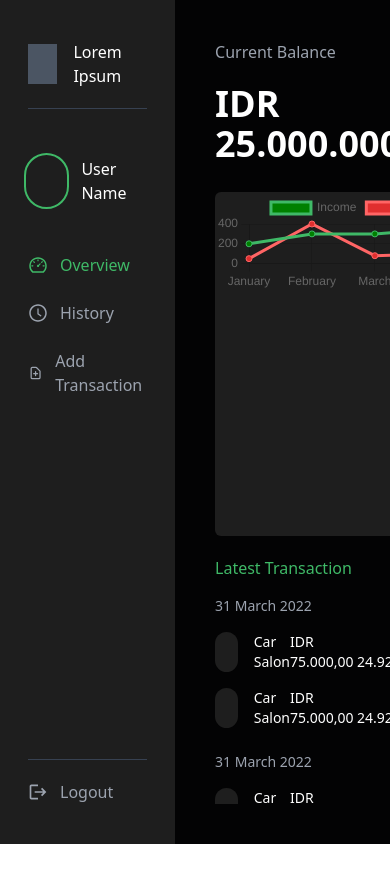
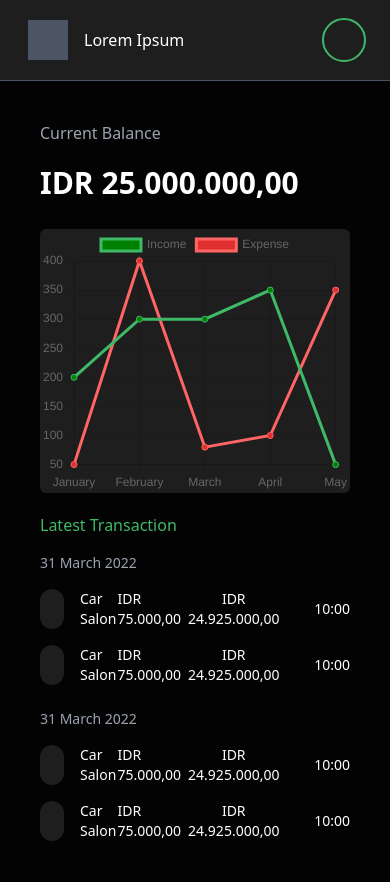
Before and after one commit to stanleyclaudius/financial-tracker, a React (Create React App) app in the folder client/: page / in a window 390 px wide. Shown: the top 882 px of the page. Before the commit the page ends 844 px from the top, so only its background shows below. Built offline with nearby package versions, Linux system fonts and the light colour scheme.

Commit message:
Create responsive design for sidebar

```diff
--- /dev/null
+++ b/client/src/components/general/Navbar.tsx
@@ -0,0 +1,56 @@
+import { useState, useEffect, useRef } from 'react'
+import { AiOutlineClockCircle, AiOutlineDashboard } from 'react-icons/ai'
+import { HiOutlineDocumentAdd } from 'react-icons/hi'
+import { MdLogout } from 'react-icons/md'
+import { Link, useLocation } from 'react-router-dom'
+
+const Navbar = () => {
+  const [openDropdown, setOpenDropdown] = useState(false)
+
+  const { pathname } = useLocation()
+
+  const dropdownRef = useRef() as React.MutableRefObject<HTMLDivElement>
+
+  useEffect(() => {
+    const checkIfClickedOutside = (e: MouseEvent) => {
+      if (openDropdown && dropdownRef.current && !dropdownRef.current.contains(e.target as Node)) {
+        setOpenDropdown(false)
+      }
+    }
+
+    document.addEventListener('mousedown', checkIfClickedOutside)
+    return () => document.removeEventListener('mousedown', checkIfClickedOutside)
+  }, [openDropdown])
+
+  return (
+    <div className='flex md:hidden w-full bg-secondary text-white items-center justify-between px-7 py-5 border-b border-gray-600 sticky top-0'>
+      <div className='flex items-center gap-4'>
+        <div className='w-10 h-10 bg-gray-600'></div>
+        <p>Lorem Ipsum</p>
+      </div>
+      <div ref={dropdownRef} className='flex items-center gap-4 relative'>
+        <div onClick={() => setOpenDropdown(!openDropdown)} className='w-9 h-9 rounded-full cursor-pointer outline outline-2 outline-offset-2 outline-accent'></div>
+        <div className={`${openDropdown ? 'scale-y-1' : 'scale-y-0'} transition-[transform] origin-top absolute top-[100%] mt-3 right-0 w-[180px] bg-gray-700 rounded-md`}>
+          <Link to='/' className={`flex items-center gap-3 p-3 border-b border-gray-500 w-full w-fit hover:text-accent hover:font-medium ${pathname === '/' || pathname === '/index' ? 'text-accent font-medium' : 'text-gray-400'}`}>
+            <AiOutlineDashboard className='text-xl' />
+            Overview
+          </Link>
+          <Link to='/history' className='flex items-center gap-3 w-fit p-3 border-b border-gray-500 w-full text-gray-400 hover:text-accent hover:font-medium'>
+            <AiOutlineClockCircle className='text-xl' />
+            History
+          </Link>
+          <Link to='/' className='flex items-center gap-3 w-fit p-3 border-b border-gray-500 w-full text-gray-400 hover:text-accent hover:font-medium'>
+            <HiOutlineDocumentAdd className='text-xl' />
+            Add Transaction
+          </Link>
+          <div className='flex items-center gap-3 text-gray-400 p-3 cursor-pointer w-full hover:text-accent hover:font-medium'>
+            <MdLogout className='text-xl' />
+            Logout
+          </div>
+        </div>
+      </div>
+    </div>
+  )
+}
+
+export default Navbar
--- a/client/src/components/general/NewsContainer.tsx
+++ b/client/src/components/general/NewsContainer.tsx
@@ -2,7 +2,7 @@ import NewsCard from './NewsCard'
 
 const NewsContainer = () => {
   return (
-    <div className='flex-1 bg-primary border-l border-gray-700 px-8 py-10'>
+    <div className='md:block hidden flex-1 bg-primary border-l border-gray-700 px-8 py-10'>
       <h1 className='text-lg border-b border-gray-700 pb-4 mb-7 text-gray-300'>Finance News</h1>
       <div className='max-h-[80vh] overflow-auto hide-scrollbar'>
         <NewsCard />
--- a/client/src/components/general/Sidebar.tsx
+++ b/client/src/components/general/Sidebar.tsx
@@ -7,7 +7,7 @@ const Sidebar = () => {
   const { pathname } = useLocation()
 
   return (
-    <div className='flex-1 bg-secondary px-7 py-10 flex flex-col'>
+    <div className='md:flex hidden flex-1 bg-secondary px-7 py-10 flex-col'>
       <div className='flex-1'>
         <div className='flex items-center gap-4 border-b border-gray-700 pb-5 mb-12'>
           <div className='w-10 h-10 bg-gray-600'></div>
--- a/client/src/components/home/Dashboard.tsx
+++ b/client/src/components/home/Dashboard.tsx
@@ -6,15 +6,15 @@ ChartJS.register(...registerables)
 const Dashboard = () => {
   return (
     <div className='flex-[4] bg-primary p-10 flex flex-col gap-5'>
-      <div className='flex-[2] flex flex-col gap-7'>
+      <div className='flex-1 md:flex-[2] flex flex-col gap-7'>
         <div>
           <p className='text-gray-400'>Current Balance</p>
-          <h1 className='text-4xl font-semibold mt-5'>IDR 25.000.000,00</h1>
+          <h1 className='text-3xl md:text-4xl font-semibold mt-5'>IDR 25.000.000,00</h1>
         </div>
         <div className='flex-1 bg-secondary rounded-md'>
           <Line
             height={100}
-            options={{ maintainAspectRatio: true }}
+            options={{ maintainAspectRatio: false }}
             data={{
               labels: ['January', 'February', 'March', 'April', 'May'],
               datasets: [
--- a/client/src/pages/index.tsx
+++ b/client/src/pages/index.tsx
@@ -1,14 +1,18 @@
+import Navbar from "../components/general/Navbar"
 import NewsContainer from "../components/general/NewsContainer"
 import Sidebar from "../components/general/Sidebar"
 import Dashboard from "../components/home/Dashboard"
 
 const Home = () => {
   return (
-    <div className='flex text-white h-[100vh] max-h-[100vh] overflow-y-hidden'>
-      <Sidebar />
-      <Dashboard />
-      <NewsContainer />
-    </div>
+    <>
+      <Navbar />
+      <div className='flex text-white h-[100vh] max-h-[100vh] overflow-y-hidden'>
+        <Sidebar />
+        <Dashboard />
+        <NewsContainer />
+      </div>
+    </>
   )
 }
 
```
